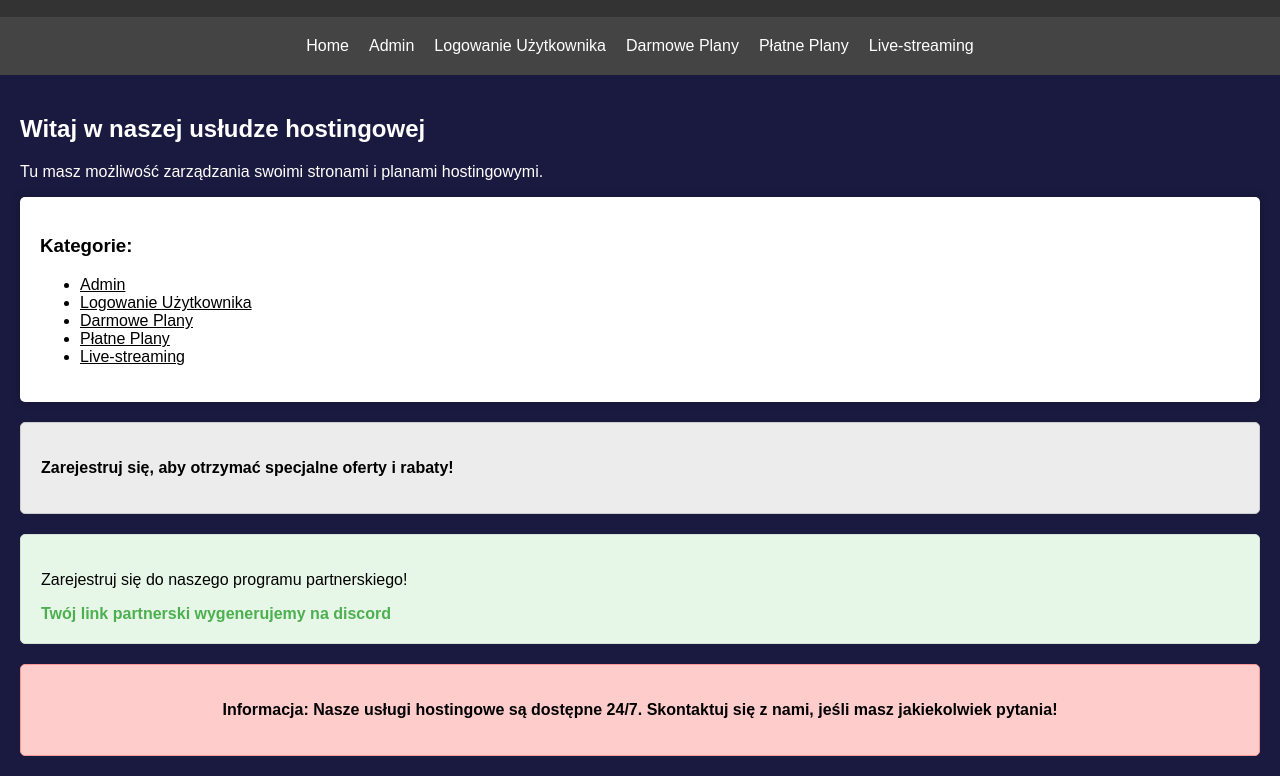
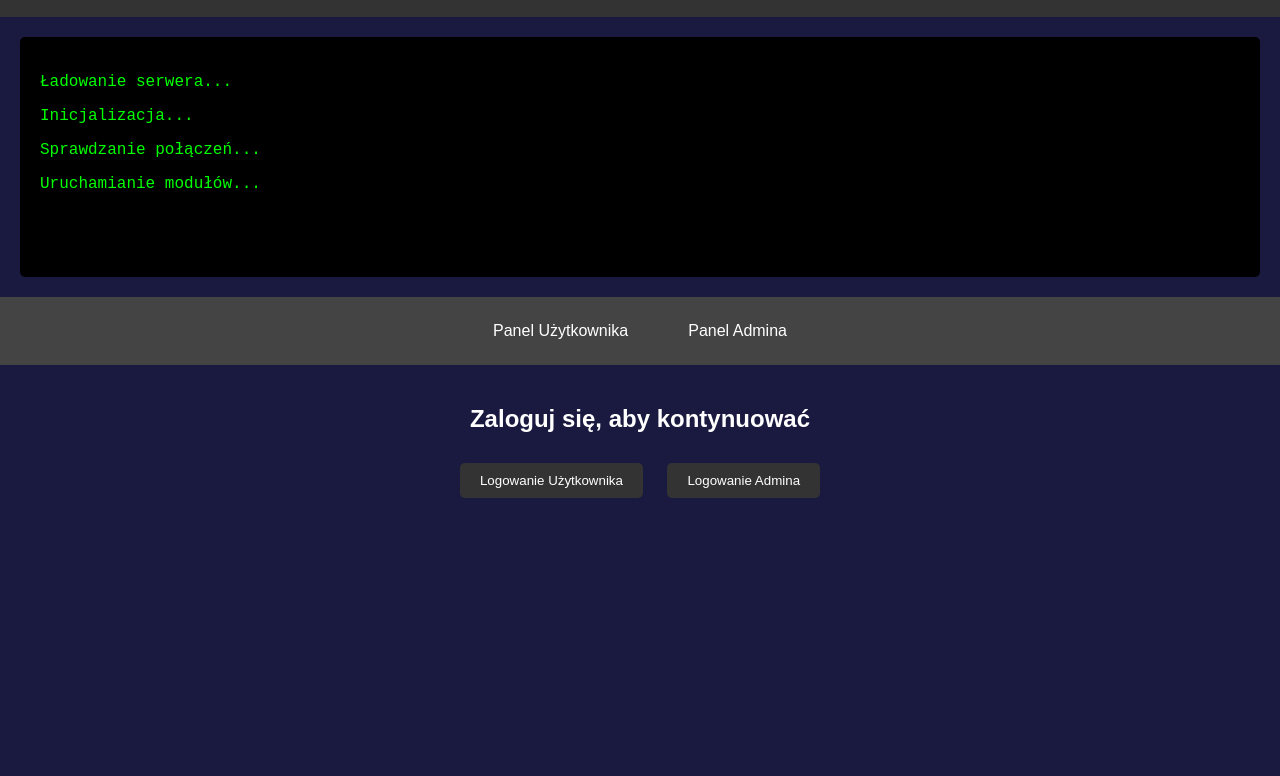
Before and after one commit to ufo-host2024/ufo-host2024.github.io, a plain HTML site: page index.html in a window 1280 px wide. Shown: the part 83-859 px from the top of the page. After the commit the page ends 800 px from the top, so only its background shows below. Drawn offline with Linux system fonts and the light colour scheme.

Commit message:
initial commit

```diff
--- a/index.html
+++ b/index.html
@@ -4,7 +4,7 @@
 <head>
     <meta charset="UTF-8">
     <meta name="viewport" content="width=device-width, initial-scale=1.0">
-    <title>Strona Hostingowa</title>
+    <title>Strona Główna UFO Host</title>
     <style>
         body {
             font-family: Arial, sans-serif;
@@ -12,6 +12,7 @@
             padding: 0;
             background-color: #1a1a40;
             color: white;
+            overflow: hidden;
         }
 
         header {
@@ -24,113 +25,109 @@
         nav {
             display: flex;
             justify-content: center;
-            padding: 10px;
             background-color: #444;
+            padding: 15px 0;
+            visibility: hidden;
+            /* Ukrywamy menu nawigacyjne na początku */
         }
 
         nav a {
             color: white;
-            padding: 10px;
+            margin: 0 15px;
             text-decoration: none;
+            padding: 10px 15px;
+            border-radius: 5px;
+            transition: background-color 0.3s;
         }
 
         nav a:hover {
-            background-color: #333;
+            background-color: #555;
         }
 
-        .content {
+        main {
             padding: 20px;
+            text-align: center;
+            visibility: hidden;
+            /* Ukrywamy główną treść na początku */
         }
 
-        .panel {
-            background-color: #fff;
-            padding: 20px;
+        button {
+            padding: 10px 20px;
+            background-color: #333;
+            color: white;
+            border: none;
+            cursor: pointer;
             border-radius: 5px;
-            box-shadow: 0 0 10px rgba(0, 0, 0, 0.2);
-            color: black;
+            margin: 10px;
+            transition: background-color 0.3s;
         }
 
-        .advert {
-            margin-top: 20px;
-            padding: 20px;
-            background-color: #ececec;
-            border: 1px solid #ccc;
-            border-radius: 5px;
-            color: black;
+        button:hover {
+            background-color: #555;
         }
 
-        .advert p {
-            font-weight: bold;
+        #console {
+            font-family: 'Courier New', Courier, monospace;
+            color: #00ff00;
+            background-color: black;
+            padding: 20px;
+            margin: 20px;
+            border-radius: 5px;
+            overflow: auto;
+            height: 200px;
         }
 
-        .affiliate {
-            margin-top: 20px;
-            padding: 20px;
-            background-color: #e7f7e7;
-            border: 1px solid #d4e1d4;
-            border-radius: 5px;
-            color: black;
-        }
-
-        .affiliate a {
-            color: #4caf50;
-            text-decoration: none;
-            font-weight: bold;
-        }
-
-        .affiliate a:hover {
-            text-decoration: underline;
-        }
-
-        .notice {
-            margin-top: 20px;
-            padding: 20px;
-            background-color: #ffcccc;
-            border: 1px solid #ff9999;
-            border-radius: 5px;
-            color: black;
-            font-weight: bold;
-            text-align: center;
+        .hidden {
+            display: none;
         }
     </style>
 </head>
 
 <body>
     <header>
-        <h1>Hosting Panel</h1>
+        <h1>Witamy na UFO Host</h1>
     </header>
+    <div id="console">
+    </div>
     <nav>
-        <a href="index.html">Home</a>
-        <a href="admin.html">Admin</a>
-        <a href="user-login.html">Logowanie Użytkownika</a>
-        <a href="darmowe_plany.html">Darmowe Plany</a>
-        <a href="platne_plany.html">Płatne Plany</a>
-        <a href="live_streaming.html">Live-streaming</a>
+        <a href="user-login.html">Panel Użytkownika</a>
+        <a href="admin.html">Panel Admina</a>
     </nav>
-    <div class="content">
-        <h2>Witaj w naszej usłudze hostingowej</h2>
-        <p>Tu masz możliwość zarządzania swoimi stronami i planami hostingowymi.</p>
-        <div class="panel">
-            <h3>Kategorie:</h3>
-            <ul>
-                <li><a href="admin.html" style="color: inherit;">Admin</a></li>
-                <li><a href="user-login.html" style="color: inherit;">Logowanie Użytkownika</a></li>
-                <li><a href="darmowe_plany.html" style="color: inherit;">Darmowe Plany</a></li>
-                <li><a href="platne_plany.html" style="color: inherit;">Płatne Plany</a></li>
-                <li><a href="live_streaming.html" style="color: inherit;">Live-streaming</a></li>
-            </ul>
-        </div>
-        <div class="advert">
-            <p>Zarejestruj się, aby otrzymać specjalne oferty i rabaty!</p>
-        </div>
-        <div class="affiliate">
-            <p>Zarejestruj się do naszego programu partnerskiego!</p>
-            <a href="https://discord.gg/qTKGZ6R8vy" id="affiliateLink">Twój link partnerski wygenerujemy na discord</a>
-        </div>
-        <div class="notice">
-            <p>Informacja: Nasze usługi hostingowe są dostępne 24/7. Skontaktuj się z nami, jeśli masz jakiekolwiek pytania!</p>
-        </div>
-    </div>
+    <main>
+        <h2>Zaloguj się, aby kontynuować</h2>
+        <button onclick="window.location.href='user-login.html'">Logowanie Użytkownika</button>
+        <button onclick="window.location.href='admin.html'">Logowanie Admina</button>
+    </main>
+    <script>
+        function writeToConsole(message, callback) {
+            const consoleDiv = document.getElementById('console');
+            const p = document.createElement('p');
+            p.textContent = message;
+            consoleDiv.appendChild(p);
+            if (callback) {
+                setTimeout(callback, 1000);
+            }
+        }
+
+        function showContent() {
+            document.querySelector('nav').style.visibility = 'visible';
+            document.querySelector('main').style.visibility = 'visible';
+        }
+
+        function loadServer() {
+            writeToConsole('Ładowanie serwera...');
+            writeToConsole('Inicjalizacja...', function() {
+                writeToConsole('Sprawdzanie połączeń...', function() {
+                    writeToConsole('Uruchamianie modułów...');
+                    setTimeout(showContent, 1000);
+                });
+            });
+        }
+
+        window.onload = function() {
+            setTimeout(loadServer, 1000);
+        };
+    </script>
 </body>
 
 </html>
```
Also changed, not shown: admin.html (+28 -21 lines), user-login.html (+23 -8 lines).
